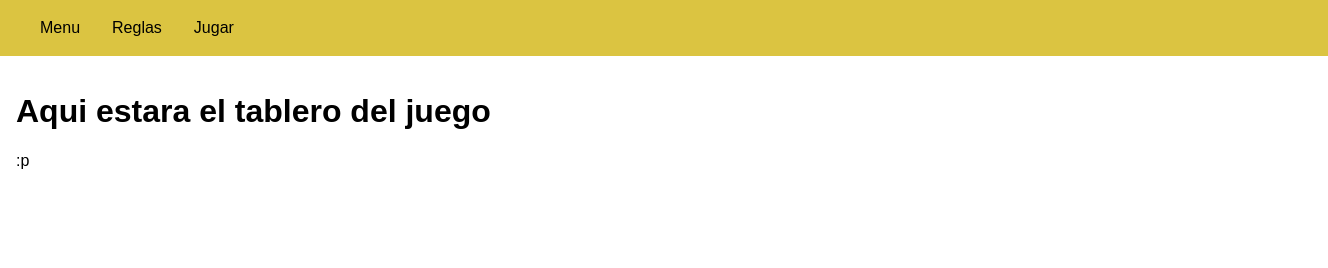
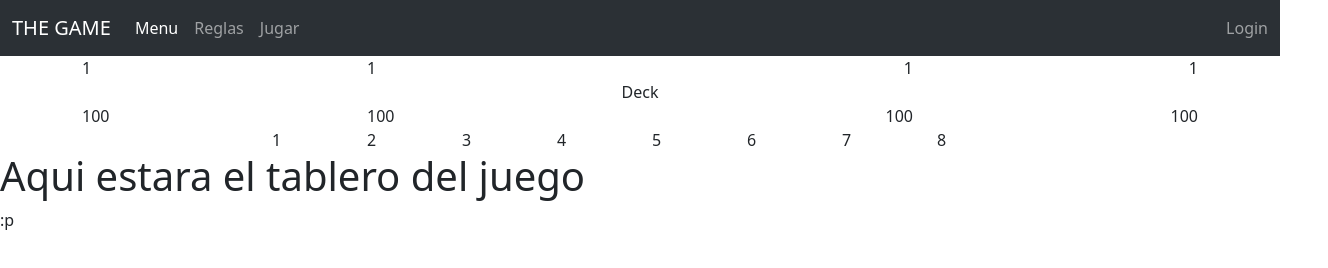
Before and after one commit to AndresLopezc21/TheGame, a website: page views/jugar.html in a window 1280 px wide. Shown: the whole page, 1328 px wide, since content can reach past the window. Drawn offline with nearby package versions, Linux system fonts and the light colour scheme.

Commit message:
maquetado

```diff
--- /dev/null
+++ b/public/css/main.css
@@ -0,0 +1,108 @@
+@import url('https://fonts.googleapis.com/css?family=Open+Sans:400,700');
+
+* {
+  box-sizing: border-box;
+}
+
+body {
+  padding: 0;
+  margin: 0;
+  font-family: 'Open Sans', sans-serif;
+}
+
+main {
+  padding: 1rem;
+  margin: auto;
+}
+
+.main-header {
+  width: 100%;
+  height: 3.5rem;
+  background-color: #00695c;
+  padding: 0 1.5rem;
+}
+
+.main-header__nav {
+  height: 100%;
+  display: flex;
+  align-items: center;
+}
+
+.main-header__item-list {
+  list-style: none;
+  margin: 0;
+  padding: 0;
+  display: flex;
+}
+
+.main-header__item {
+  margin: 0 1rem;
+  padding: 0;
+}
+
+.main-header__item a {
+  text-decoration: none;
+  color: white;
+}
+
+.main-header__item a:hover,
+.main-header__item a:active,
+.main-header__item a.active {
+  color: #ffeb3b;
+}
+
+.grid {
+  display: flex;
+  flex-wrap: wrap;
+  justify-content: space-around;
+  align-items: stretch;
+}
+
+.card {
+  box-shadow: 0 2px 8px rgba(0, 0, 0, 0.26);
+}
+
+.card__header,
+.card__content {
+  padding: 1rem;
+}
+
+.card__header h1,
+.card__content h1,
+.card__content h2,
+.card__content p {
+  margin: 0;
+}
+
+.card__image {
+  width: 100%;
+}
+
+.card__image img {
+  width: 100%;
+}
+
+.card__actions {
+    padding: 1rem;
+    text-align: center;
+}
+
+.card__actions button,
+.card__actions a {
+    margin: 0 0.25rem;
+}
+
+.btn {
+  font: inherit;
+  border: 1px solid #00695c;
+  color: #00695c;
+  background: white;
+  border-radius: 3px;
+  cursor: pointer;
+}
+
+.btn:hover,
+.btn:active {
+  background-color: #00695c;
+  color: white;
+}
--- a/views/jugar.html
+++ b/views/jugar.html
@@ -5,70 +5,69 @@
     <meta charset="UTF-8">
     <meta name="viewport" content="width=device-width, initial-scale=1.0">
     <meta http-equiv="X-UA-Compatible" content="ie=edge">
-    <title>THE GAME</title>
-    <style>
-        body {
-            padding: 0;
-            margin: 0;
-            font-family: sans-serif;
-        }
-
-        main {
-            padding: 1rem;
-        }
-
-        .main-header {
-            width: 100%;
-            height: 3.5rem;
-            background-color: #dbc441;
-            padding: 0 1.5rem;
-        }
-
-        .main-header__nav {
-            height: 100%;
-            display: flex;
-            align-items: center;
-        }
-
-        .main-header__item-list {
-            list-style: none;
-            margin: 0;
-            padding: 0;
-            display: flex;
-        }
-
-        .main-header__item {
-            margin: 0 1rem;
-            padding: 0;
-        }
-
-        .main-header__item a {
-            text-decoration: none;
-            color: black;
-        }
-
-        .main-header__item a:hover,
-        .main-header__item a:active,
-        .main-header__item a.active {
-            color: #3e00a1;
-        }
-    </style>
+    <title>The Game</title>
+    <link href="https://cdn.jsdelivr.net/npm/bootstrap@5.3.1/dist/css/bootstrap.min.css" rel="stylesheet" integrity="sha384-4bw+/aepP/YC94hEpVNVgiZdgIC5+VKNBQNGCHeKRQN+PtmoHDEXuppvnDJzQIu9" crossorigin="anonymous">
 </head>
 
 <body>
     <header class="main-header">
-        <nav class="main-header__nav">
-            <ul class="main-header__item-list">
-                <li class="main-header__item"><a class="/menu-principal" href="/">Menu</a></li>
-                <li class="main-header__item"><a href="/reglas">Reglas</a></li>
-                <li class="main-header__item"><a href="active">Jugar</a></li>
-            </ul>
-        </nav>
+        <nav class="navbar navbar-expand-lg bg-body-tertiary bg-primary" data-bs-theme="dark">
+            <div class="container-fluid">
+              <a class="navbar-brand" href="/">THE GAME</a>
+              <button class="navbar-toggler" type="button" data-bs-toggle="collapse" data-bs-target="#navbarText" aria-controls="navbarText" aria-expanded="false" aria-label="Toggle navigation">
+                <span class="navbar-toggler-icon"></span>
+              </button>
+              <div class="collapse navbar-collapse" id="navbarText">
+                <ul class="navbar-nav me-auto mb-2 mb-lg-0">
+                  <li class="nav-item">
+                    <a class="nav-link active" aria-current="page" href="/">Menu</a>
+                  </li>
+                  <li class="nav-item">
+                    <a class="nav-link" href="/reglas">Reglas</a>
+                  </li>
+                  <li class="nav-item">
+                    <a class="nav-link" href="/jugar">Jugar</a>
+                  </li>
+                </ul>
+                <span class="navbar-text">
+                  Login
+                </span>
+              </div>
+            </div>
+          </nav>
     </header>
 
     <main>
+        <div class="container">
+            <div class="row justify-content-between">
+              <div class="col-3">1</div>
+              <div class="col-3">1</div>
+              <div class="col-3 text-end">1</div>
+              <div class="col-3 text-end">1</div>
+            </div>
+            <div class="row">
+                <div class="col-12 text-center"> Deck</div>
+              </div>
+            <div class="row justify-content-between">
+                <div class="col-3">100</div>
+                <div class="col-3">100</div>
+                <div class="col-3 text-end">100</div>
+                <div class="col-3 text-end">100</div>
+            </div>
+            <div class="row justify-content-center">
+                <div class="col-1">1</div>
+                <div class="col-1">2</div>
+                <div class="col-1">3</div>
+                <div class="col-1">4</div>
+                <div class="col-1">5</div>
+                <div class="col-1">6</div>
+                <div class="col-1">7</div>
+                <div class="col-1">8</div>
+            </div>
+          </div>
         <h1>Aqui estara el tablero del juego</h1>
         <p>:p</p>
+        <script src="https://cdn.jsdelivr.net/npm/bootstrap@5.3.1/dist/js/bootstrap.bundle.min.js" integrity="sha384-HwwvtgBNo3bZJJLYd8oVXjrBZt8cqVSpeBNS5n7C8IVInixGAoxmnlMuBnhbgrkm" crossorigin="anonymous"></script>
     </main>
 </body>
 
```
Also changed, not shown: public/css/forms.css (added, +20 -0 lines), views/404.html (+26 -53 lines), views/menu.html (+27 -55 lines), views/reglas.html (+27 -55 lines), package.json (line endings or trailing spaces), 1 other file.
